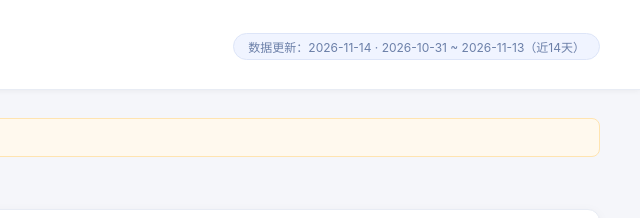
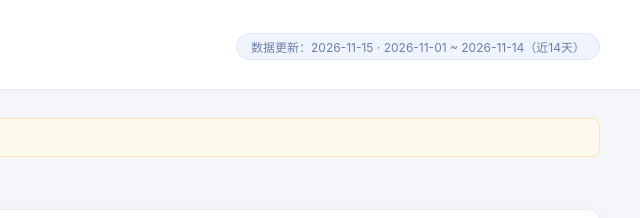
Before and after one commit to yuanshao-art/overseas-search-report, a plain HTML site: page external.html in a window 1280 px wide. Shown: the top 218 px of the page, 640-1280 px from the left. Drawn offline with nearby package versions, Linux system fonts and the light colour scheme; animation ran at ten frames a second.

Commit message:
📊 每日自动更新 2026-11-15 10:36

```diff
--- a/external.html
+++ b/external.html
@@ -321,8 +321,8 @@ const RAW_DATA = [
   {city:"柬埔寨",vol:2664.27,wow:0.2031,yoy:0.0545,region:"sea"},
   {city:"马赛",vol:2632.52,wow:0.132,yoy:0.236,region:"europe"},
   {city:"龙目岛",vol:2608.71,wow:0.1908,yoy:0.3253,region:"sea"},
+  {city:"和歌山",vol:2561.09,wow:0.1663,yoy:-0.4484,region:"japan_korea"},
   {city:"黄石公园",vol:2561.09,wow:-0.1295,yoy:0.3789,region:"others"},
-  {city:"和歌山",vol:2561.09,wow:0.1663,yoy:-0.4484,region:"japan_korea"},
   {city:"日内瓦",vol:2505.53,wow:-0.0633,yoy:-0.0396,region:"europe"},
   {city:"毛里求斯",vol:2449.97,wow:0.2249,yoy:0.2514,region:"others"},
   {city:"法兰克福",vol:2391.76,wow:0.3314,yoy:0.5427,region:"others"},
@@ -335,8 +335,8 @@ const RAW_DATA = [
   {city:"葡萄牙",vol:2039.87,wow:0.2085,yoy:0.1525,region:"europe"},
   {city:"北欧",vol:1955.21,wow:0.1231,yoy:-0.0147,region:"europe"},
   {city:"奈良",vol:1891.71,wow:-0.0833,yoy:-0.617,region:"japan_korea"},
+  {city:"盐湖城",vol:1838.8,wow:-0.3008,yoy:0.3391,region:"others"},
   {city:"卡塔尔",vol:1838.8,wow:0.2847,yoy:0.0281,region:"others"},
-  {city:"盐湖城",vol:1838.8,wow:-0.3008,yoy:0.3391,region:"others"},
   {city:"怡宝",vol:1735.61,wow:-0.1026,yoy:-0.1492,region:"sea"},
   {city:"牛津",vol:1732.97,wow:0.1027,yoy:0.0031,region:"europe"},
   {city:"里昂",vol:1621.85,wow:0.0082,yoy:-0.2018,region:"europe"},
@@ -377,8 +377,8 @@ const RAW_DATA = [
   {city:"约翰内斯堡",vol:494.76,wow:-0.0459,yoy:2.2807,region:"others"},
   {city:"太浩湖",vol:465.65,wow:-0.296,yoy:0.408,region:"others"},
   {city:"杜塞尔多夫",vol:460.36,wow:0.0296,yoy:0.2701,region:"others"},
+  {city:"檀香山",vol:441.84,wow:-0.0176,yoy:0.2279,region:"others"},
   {city:"秘鲁",vol:441.84,wow:-0.216,yoy:0.1438,region:"others"},
-  {city:"檀香山",vol:441.84,wow:-0.0176,yoy:0.2279,region:"others"},
   {city:"阿拉斯加",vol:407.45,wow:-0.2451,yoy:0.1,region:"others"},
   {city:"马达加斯加",vol:396.86,wow:-0.2462,yoy:0.3761,region:"others"},
   {city:"宇治",vol:386.28,wow:0.3153,yoy:-0.3761,region:"japan_korea"},
@@ -394,8 +394,8 @@ const RAW_DATA = [
   {city:"大熊湖",vol:52.92,wow:-0.0909,yoy:-0.2593,region:"others"},
   {city:"富士河山",vol:2.65,wow:-0.8,yoy:-0.5,region:"others"},
 ];
-const UPDATE_DATE = "2026-11-14";
-const DATA_RANGE = "2026-10-31 ~ 2026-11-13（近14天）";
+const UPDATE_DATE = "2026-11-15";
+const DATA_RANGE = "2026-11-01 ~ 2026-11-14（近14天）";
 const MAX_VOL = Math.max(...RAW_DATA.map(d => d.vol));
 document.getElementById('updateTime').textContent = '数据更新：' + UPDATE_DATE + '  ·  ' + DATA_RANGE;
 
```
Also changed, not shown: index.html (+5 -5 lines), internal.html (+5 -5 lines).
